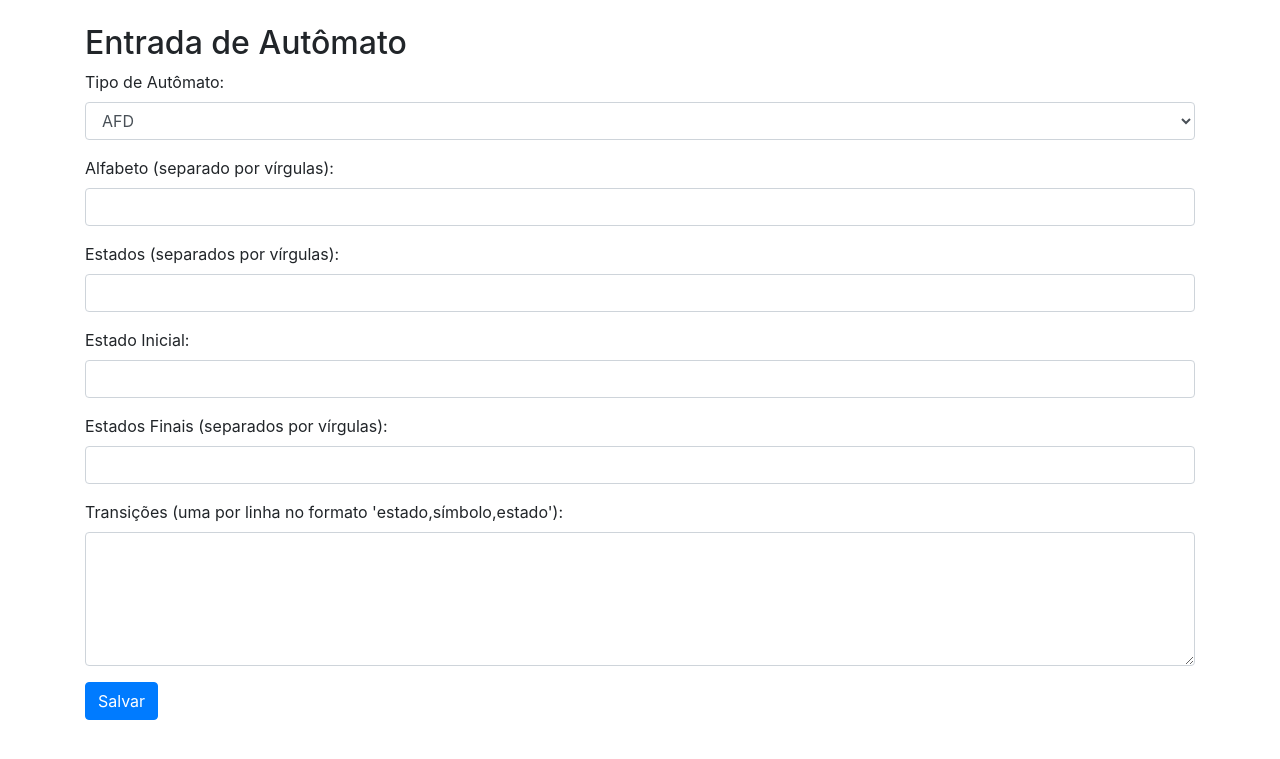
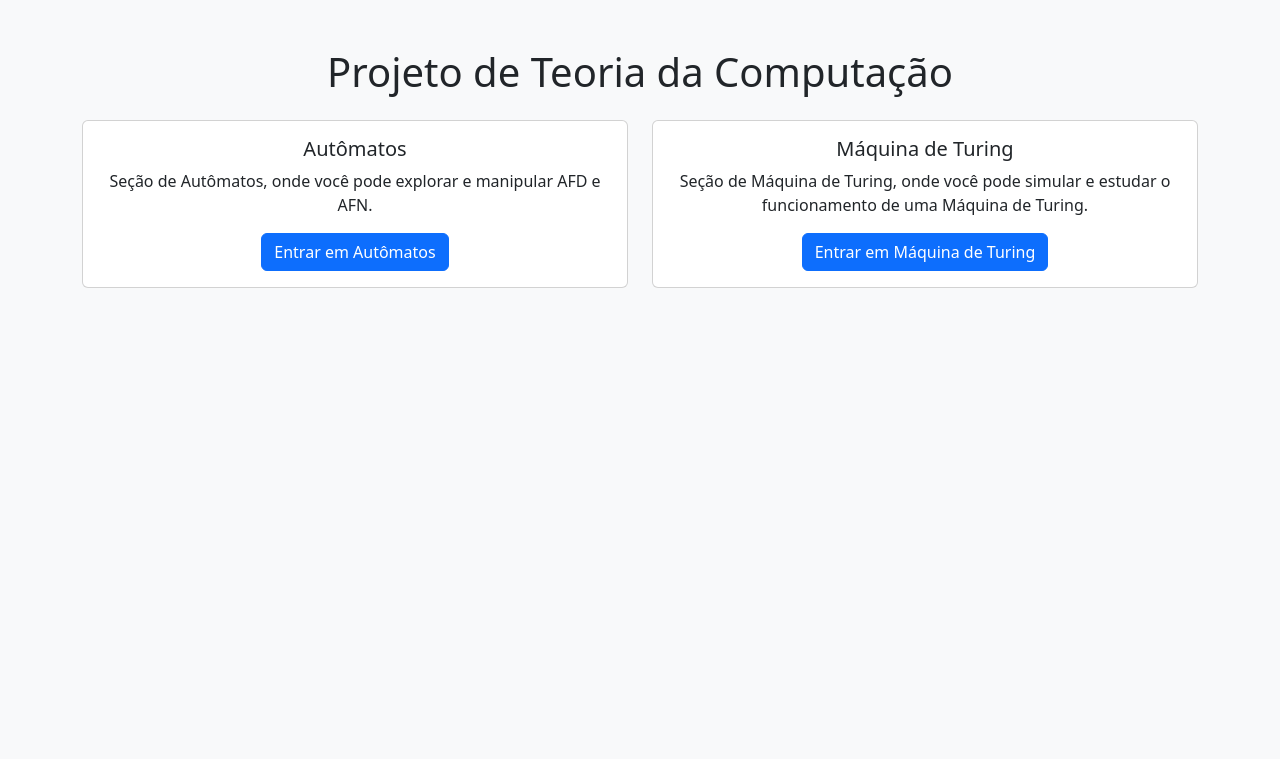
Before and after one commit to SabrinaDG/Projeto-SIN-131--Sistema-conceitos-fundamentais-da-Teoria-da-Computacao-CONVERSOR-AFD-AFN, a Flask app: page / in a window 1280 px wide. Shown: the top 759 px of the page. Run offline with Flask 3, Linux system fonts and the light colour scheme; some libraries are stand-ins or nearby versions.

Commit message:
página home e maquina de turing

```diff
--- a/app.py
+++ b/app.py
@@ -6,9 +6,13 @@ app = Flask(__name__)
 automaton = {}
 dfa = None
 
-@app.route("/")
+@app.route('/')
+def home():
+    return render_template('index.html')
+
+@app.route('/input_automaton')
 def input_automaton():
-    return render_template("input_automaton.html")
+    return render_template('input_automaton.html')
 
 @app.route("/save_automaton", methods=["POST"])
 def save_automaton():
--- /dev/null
+++ b/templates/index.html
@@ -0,0 +1,36 @@
+<!doctype html>
+<html lang="pt-BR">
+  <head>
+    <meta charset="utf-8">
+    <meta name="viewport" content="width=device-width, initial-scale=1">
+    <title>Projeto de Teoria da Computação</title>
+    <link href="https://cdn.jsdelivr.net/npm/bootstrap@5.3.3/dist/css/bootstrap.min.css" rel="stylesheet" integrity="sha384-QWTKZyjpPEjISv5WaRU9OFeRpok6YctnYmDr5pNlyT2bRjXh0JMhjY6hW+ALEwIH" crossorigin="anonymous">
+  </head>
+  <body class="bg-light">
+    <div class="container mt-5">
+      <h1 class="text-center mb-4">Projeto de Teoria da Computação</h1>
+      <div class="row justify-content-center">
+        <div class="col-md-6">
+          <div class="card text-center mb-4">
+            <div class="card-body">
+              <h5 class="card-title">Autômatos</h5>
+              <p class="card-text">Seção de Autômatos, onde você pode explorar e manipular AFD e AFN.</p>
+              <a href="/input_automaton" class="btn btn-primary">Entrar em Autômatos</a>
+            </div>
+          </div>
+        </div>
+        <div class="col-md-6">
+          <div class="card text-center mb-4">
+            <div class="card-body">
+              <h5 class="card-title">Máquina de Turing</h5>
+              <p class="card-text">Seção de Máquina de Turing, onde você pode simular e estudar o funcionamento de uma Máquina de Turing.</p>
+              <a href="/maquina-de-turing" class="btn btn-primary">Entrar em Máquina de Turing</a>
+            </div>
+          </div>
+        </div>
+      </div>
+    </div>
+
+    <script src="https://cdn.jsdelivr.net/npm/bootstrap@5.3.3/dist/js/bootstrap.bundle.min.js" integrity="sha384-YvpcrYf0tY3lHB60NNkmXc5s9fDVZLESaAA55NDzOxhy9GkcIdslK1eN7N6jIeHz" crossorigin="anonymous"></script>
+  </body>
+</html>
--- a/templates/input_automaton.html
+++ b/templates/input_automaton.html
@@ -1,9 +1,12 @@
 <!DOCTYPE html>
 <html lang="pt-BR">
   <head>
-    <meta charset="UTF-8">
+    <meta charset="UTF-8" />
     <title>Entrada de Autômato</title>
-    <link href="https://stackpath.bootstrapcdn.com/bootstrap/4.5.2/css/bootstrap.min.css" rel="stylesheet">
+    <link
+      href="https://stackpath.bootstrapcdn.com/bootstrap/4.5.2/css/bootstrap.min.css"
+      rel="stylesheet"
+    />
   </head>
   <body>
     <div class="container mt-4">
@@ -11,33 +14,75 @@
       <form action="{{ url_for('save_automaton') }}" method="POST">
         <div class="form-group">
           <label for="automaton_type">Tipo de Autômato:</label>
-                <select class="form-control" id="automaton_type" name="automaton_type">
+          <select
+            class="form-control"
+            id="automaton_type"
+            name="automaton_type"
+          >
             <option value="AFD">AFD</option>
             <option value="AFN">AFN</option>
           </select>
         </div>
         <div class="form-group">
           <label for="alphabet">Alfabeto (separado por vírgulas):</label>
-                <input type="text" class="form-control" id="alphabet" name="alphabet" required>
+          <input
+            type="text"
+            class="form-control"
+            id="alphabet"
+            name="alphabet"
+            required
+          />
         </div>
         <div class="form-group">
           <label for="states">Estados (separados por vírgulas):</label>
-                <input type="text" class="form-control" id="states" name="states" required>
+          <input
+            type="text"
+            class="form-control"
+            id="states"
+            name="states"
+            required
+          />
         </div>
         <div class="form-group">
           <label for="initial_state">Estado Inicial:</label>
-                <input type="text" class="form-control" id="initial_state" name="initial_state" required>
+          <input
+            type="text"
+            class="form-control"
+            id="initial_state"
+            name="initial_state"
+            required
+          />
         </div>
         <div class="form-group">
-                <label for="final_states">Estados Finais (separados por vírgulas):</label>
-                <input type="text" class="form-control" id="final_states" name="final_states" required>
+          <label for="final_states"
+            >Estados Finais (separados por vírgulas):</label
+          >
+          <input
+            type="text"
+            class="form-control"
+            id="final_states"
+            name="final_states"
+            required
+          />
         </div>
         <div class="form-group">
-                <label for="transitions">Transições (uma por linha no formato 'estado,símbolo,estado'):</label>
-                <textarea class="form-control" id="transitions" name="transitions" rows="5" required></textarea>
+          <label for="transitions"
+            >Transições (uma por linha no formato
+            'estado,símbolo,estado'):</label
+          >
+          <textarea
+            class="form-control"
+            id="transitions"
+            name="transitions"
+            rows="5"
+            required
+          ></textarea>
         </div>
         <button type="submit" class="btn btn-primary">Salvar</button>
       </form>
+      <div class="mt-3">
+        <a href="{{ url_for('home') }}" class="btn btn-secondary">Voltar</a>
+      </div>
     </div>
   </body>
 </html>
```
Lines whose indentation alone changed are shown as unchanged.
